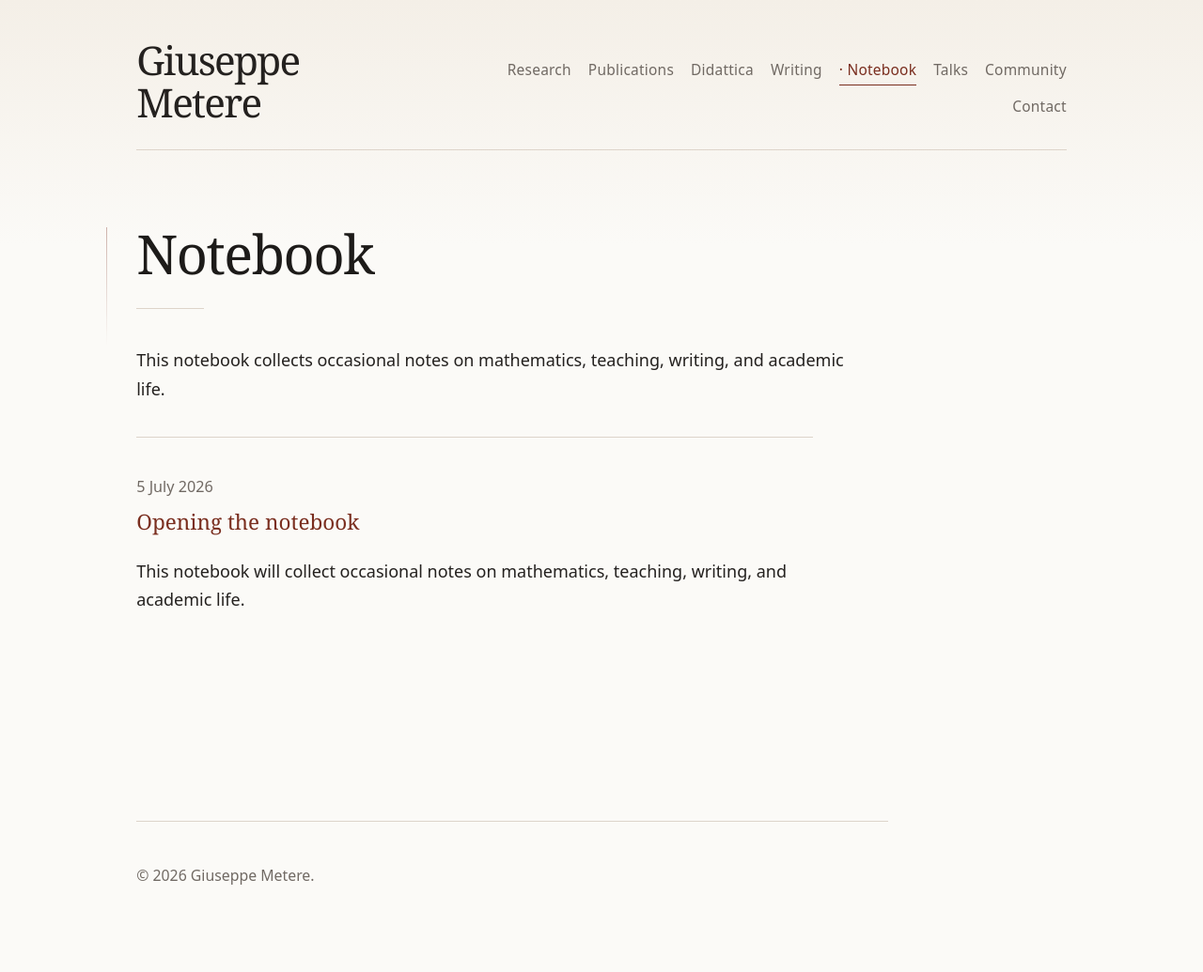
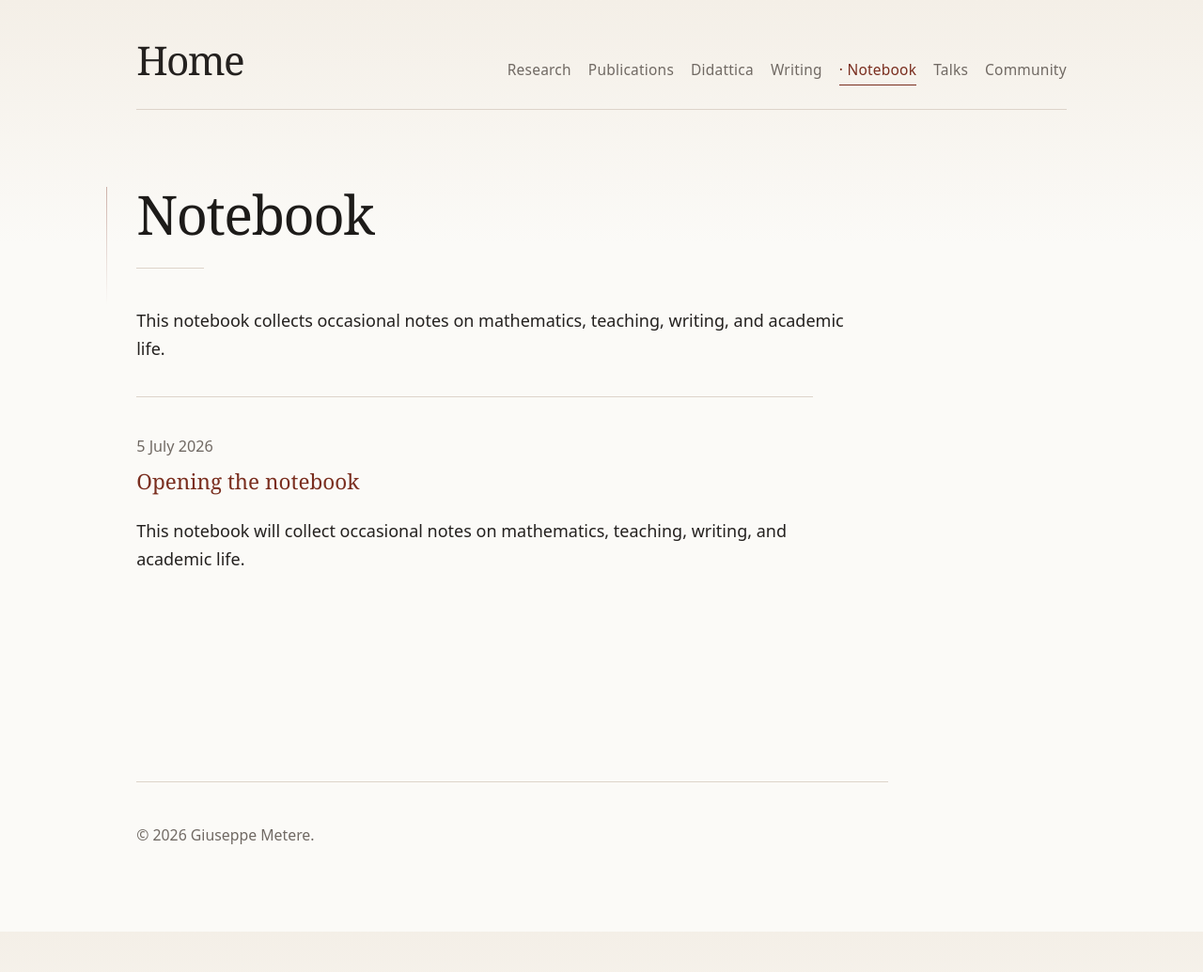
Before and after one commit to gmetere/gmetere.github.io, a Jekyll site: the page built from notebook.md, in a window 1280 px wide. Shown: the whole page at 94% size. Built offline with Jekyll 4.4.1, drawn with Linux system fonts in a browser that asks for light colours; after the commit the page ends 992 px from its top, so only the background shows below that.

Commit message:
Update nav.html

```diff
--- a/_includes/nav.html
+++ b/_includes/nav.html
@@ -1,7 +1,7 @@
 <header class="site-header">
   <div class="site-branding">
     <div class="site-title">
-      <a href="{{ '/' | relative_url }}">Giuseppe Metere</a>
+      <a href="{{ '/' | relative_url }}">Home</a>
     </div>
   </div>
 
@@ -27,7 +27,5 @@
     <a href="{{ '/community/' | relative_url }}"
        class="{% if page.url contains '/community/' %}active{% endif %}">Community</a>
 
-    <a href="{{ '/contact/' | relative_url }}"
-       class="{% if page.url contains '/contact/' %}active{% endif %}">Contact</a>
   </nav>
 </header>
```
